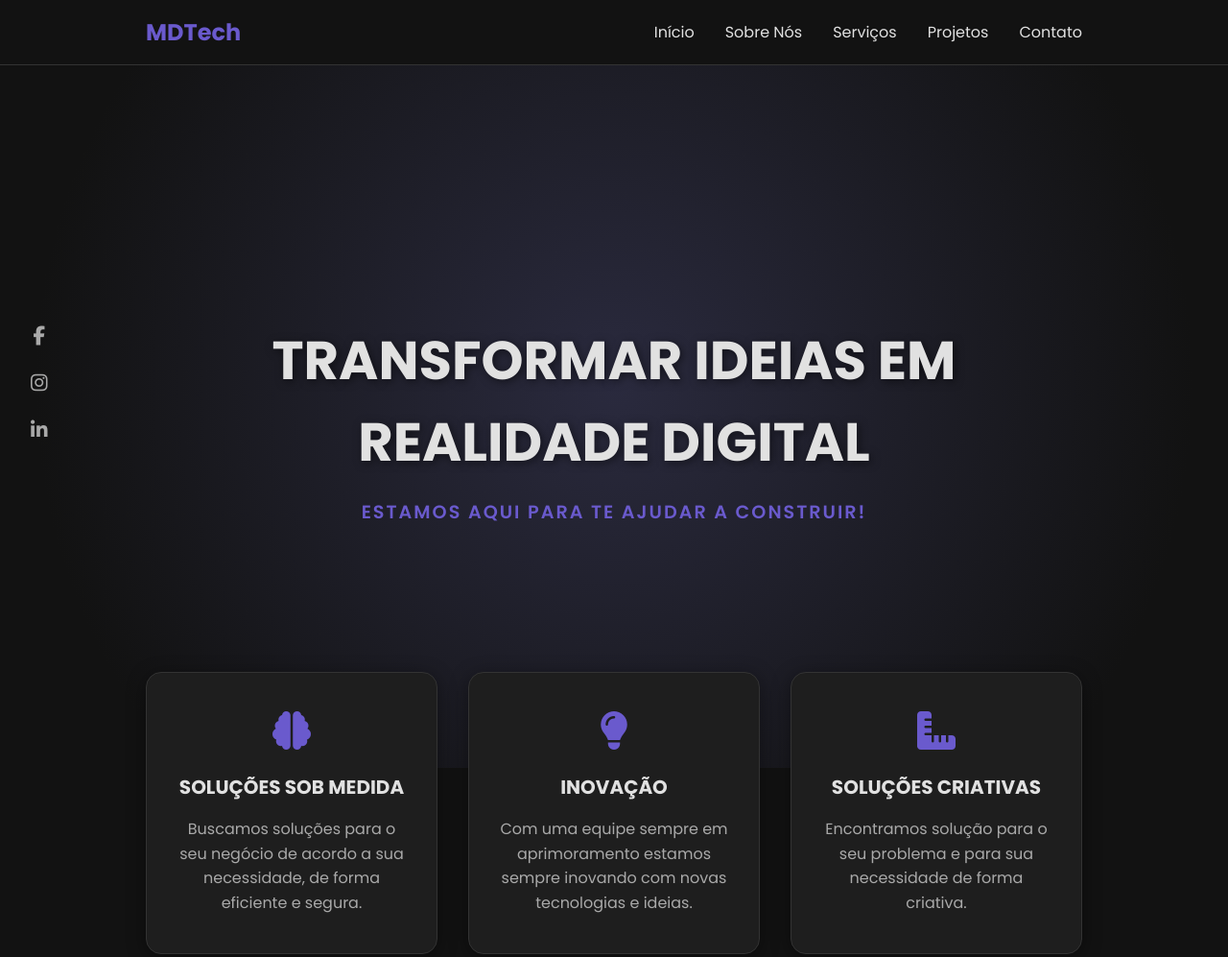
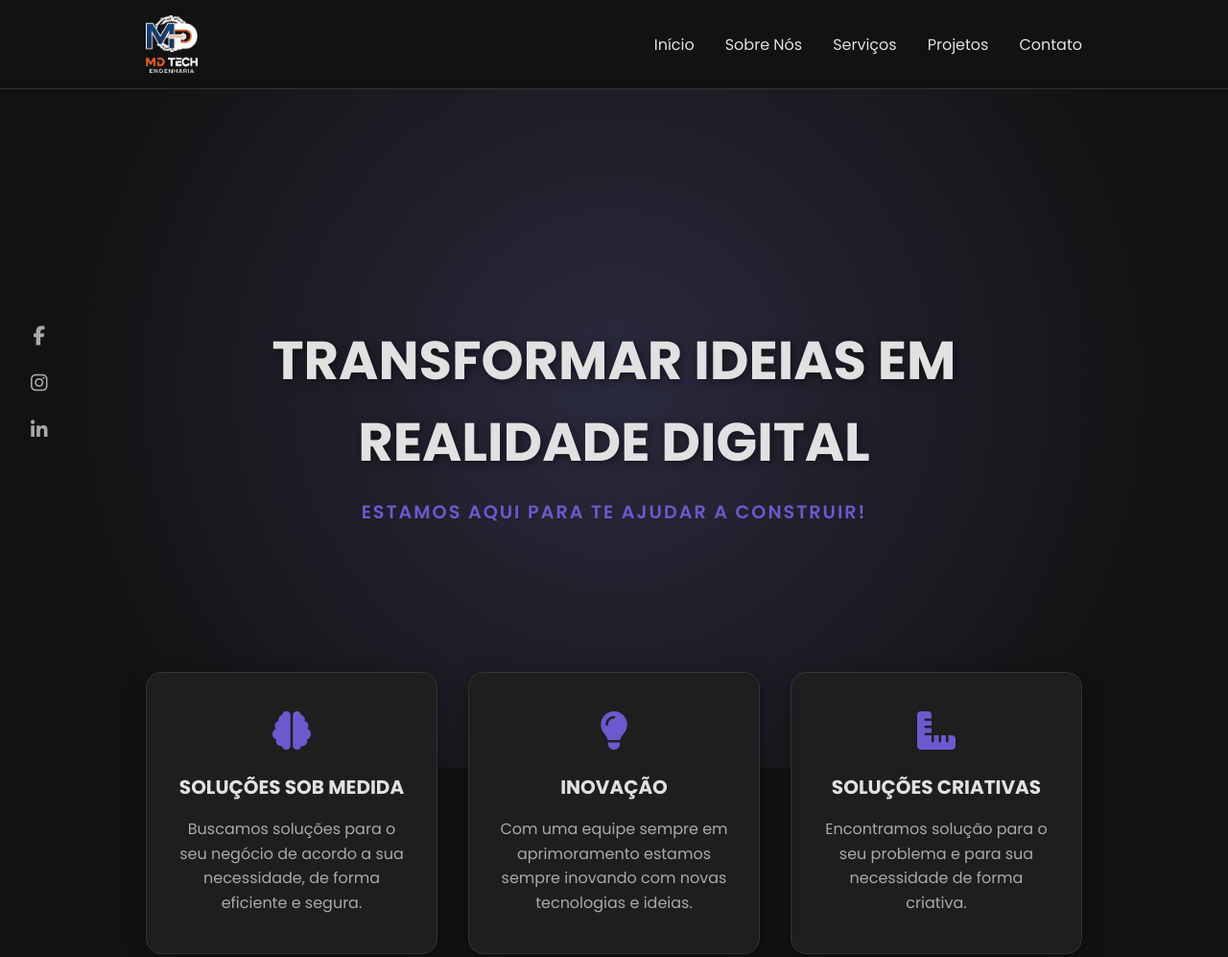
Before and after one commit to mpdantas/mdtech-website, a plain HTML site: page frontend/index.html in a window 1280 px wide. Shown: the top 997 px of the page at 96% size. Drawn offline with Linux system fonts and the light colour scheme.

Commit message:
feat: Replace text with image logo in header and footer

```diff
--- a/frontend/css/style.css
+++ b/frontend/css/style.css
@@ -673,3 +673,25 @@ ul {
     font-size: 0.9rem;
     color: var(--cor-texto-claro);
 }
+
+/* ==================== AJUSTES NO LOGO ==================== */
+
+/* Remove os estilos de texto dos links do logo */
+.nav__logo,
+.footer__logo {
+    font-size: 0; /* Remove qualquer tamanho de fonte herdado */
+}
+
+/* Define o tamanho da imagem do logo no cabeçalho */
+.nav__logo img {
+    height: 60px; /* Altura desejada para o logo no topo */
+    width: auto;  /* A largura se ajustará automaticamente para manter a proporção */
+    display: block; /* Remove espaços extras que a tag img pode ter */
+}
+
+/* Define o tamanho da imagem do logo no rodapé */
+.footer__logo img {
+    height: 50px; /* Um pouco maior no rodapé para mais destaque */
+    width: auto;
+    display: block;
+}
--- a/frontend/index.html
+++ b/frontend/index.html
@@ -13,7 +13,9 @@
 <body>
     <header class="header">
         <nav class="nav container">
-            <a href="#" class="nav__logo">MDTech</a>
+            <a href="#" class="nav__logo">
+                <img src="assets/images/logo.png" alt="Logo da MDTech Engenharia">
+            </a>
             <div class="nav__menu" id="nav-menu">
                 <ul class="nav__list">
                     <li class="nav__item"><a href="#home" class="nav__link">Início</a></li>
@@ -167,7 +169,9 @@
     <footer class="footer" id="contact">
         <div class="footer-container container">
             <div class="footer-column">
-                <a href="#" class="footer__logo">MDTech</a>
+                <a href="#" class="footer__logo">
+                    <img src="assets/images/logo.png" alt="Logo da MDTech Engenharia">
+                </a>
                 <div class="footer-socials">
                     <a href="#" aria-label="LinkedIn"><i class="fa-brands fa-linkedin-in"></i></a>
                     <a href="#" aria-label="YouTube"><i class="fa-brands fa-youtube"></i></a>
```
Also changed, not shown: frontend/assets/images/logo.png (added).
